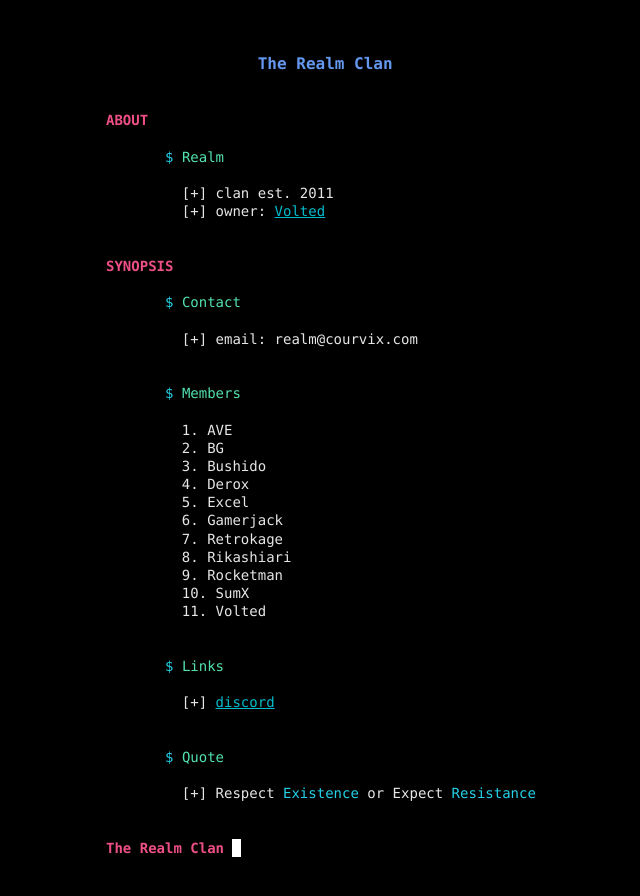
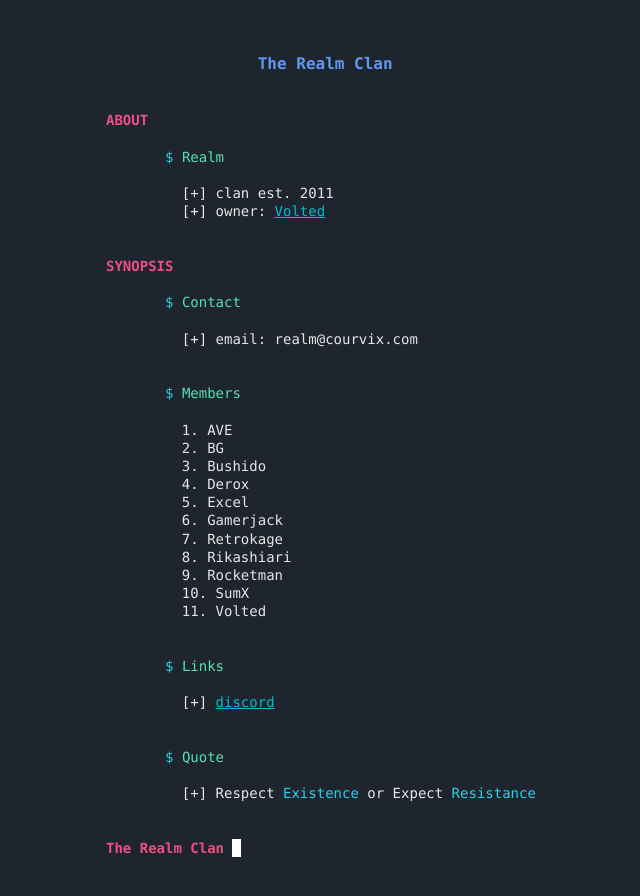
Before and after one commit to Realmclan/Realmclan, a plain HTML site: page index.html in a window 1280 px wide. Shown: the whole page, without its empty margins (214-854 px from the left). Drawn offline with Linux system fonts and the light colour scheme; a small style sheet from the web is missing.

Commit message:
Update style.css

```diff
--- a/style.css
+++ b/style.css
@@ -4,7 +4,7 @@ section {
 }
 
 body {
-  background-color: #000000;
+  background-color: #1e252e;
   color: #e6e6e6;
 }
 
```
